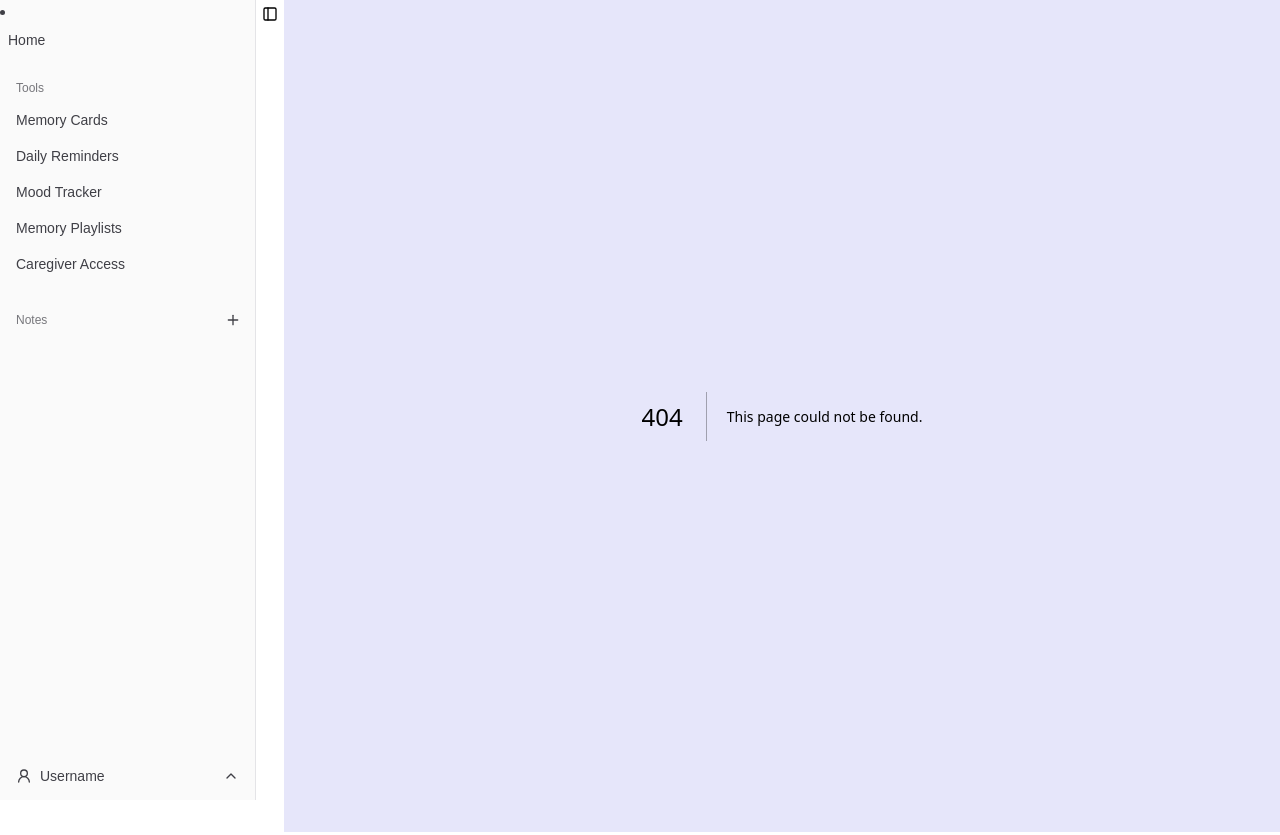
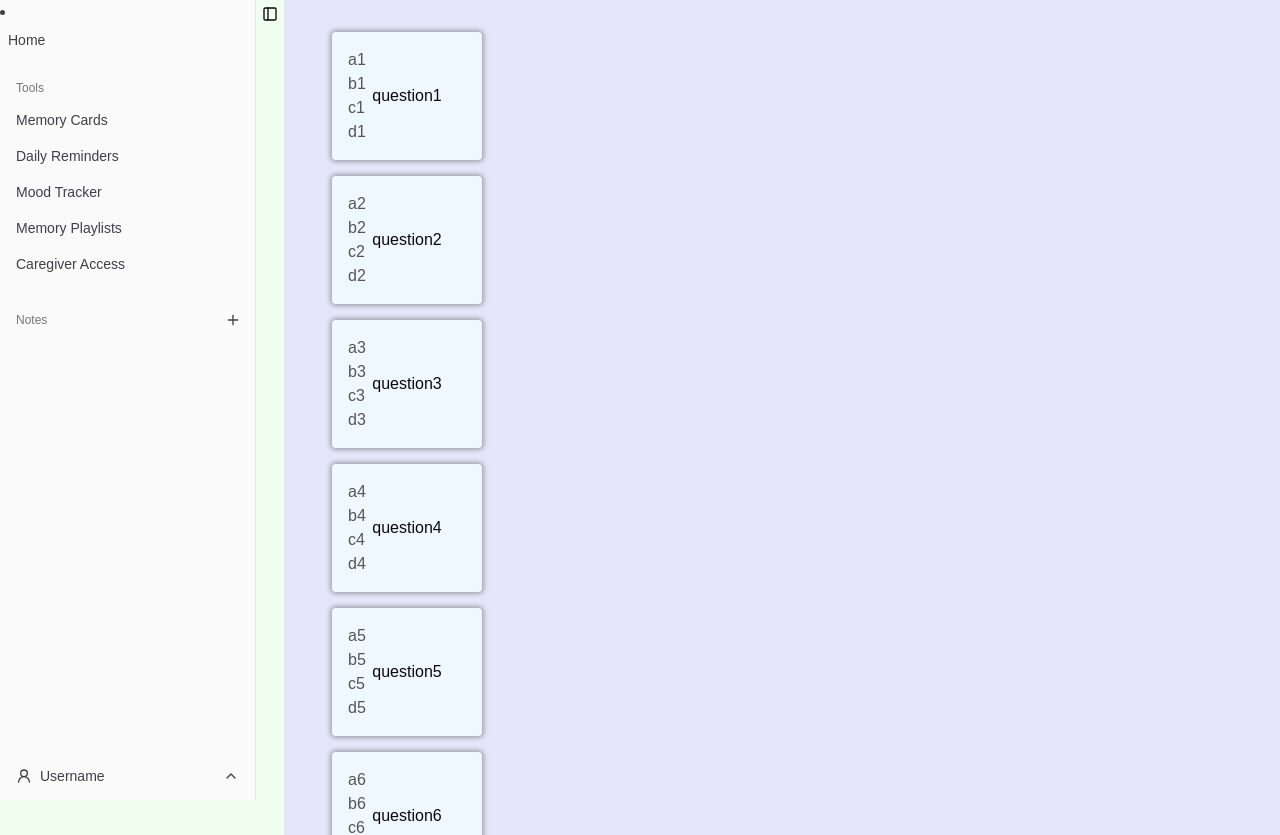
Before and after one commit to hmonga/HackRU-Fall-24, a Next.js app: page /memorycards in a window 1280 px wide. Before the commit this address had no page. Shown: the top 835 px of the page. Built offline with nearby package versions, Linux system fonts and the light colour scheme.

Commit message:
hi hello

```diff
--- /dev/null
+++ b/app/memorycards/Flashcard.js
@@ -0,0 +1,43 @@
+'use client'
+
+import React, {useState, useEffect, useRef} from 'react'
+
+export default function Flashcard({flashcard}) {
+    const [flip, setFlip] = useState(false)
+    const [height, setHeight] = useState('initial')
+    const frontEl = useRef();
+    const backEl = useRef();
+
+    function setMaxHeight(){
+      const frontHeight = frontEl.current.getBoundingClientRect().height;
+      const backHeight = backEl.current.getBoundingClientRect().height;
+      setHeight(Math.max(frontHeight,backHeight,100))
+    }
+
+    useEffect(setMaxHeight, [flashcard.question, flashcard.answer, flashcard.options])
+    useEffect(() =>{
+      window.addEventListener('resize',setMaxHeight)
+      return () => window.removeEventListener('resize',setMaxHeight)
+    }, [])
+
+    return (
+    <div
+    className = {`card ${flip ? 'flip' : ''}`}
+    style = {{height : height}}
+    onClick={() => setFlip(!flip)}
+    >
+        <div className = "front" ref = {frontEl}>
+            {/* { {flashcard.question} } */}
+            <div className = "flashcard-options">
+                {flashcard.options.map(option => {
+                  console.log('option: ', option);
+                    return <div key={option} className = "flashcard-option"> {option} </div>
+                })}
+            </div>
+
+        </div>
+        <div className = "back" ref={backEl}>{flashcard.answer}</div>
+      {flip ? flashcard.answer : flashcard.question}
+    </div>
+  )
+}
--- /dev/null
+++ b/app/memorycards/FlashcardList.js
@@ -0,0 +1,14 @@
+"use client"
+
+import React from 'react'
+import Flashcard from './flashcard'
+
+export default function FlashcardList({flashcards}) {
+  return (
+    <div className = "card-grid">
+      {flashcards.map(flashcard => {
+        return <Flashcard flashcard = {flashcard} key = {flashcard.id}/>
+      })}
+    </div>
+  )
+}
--- /dev/null
+++ b/app/memorycards/app.css
@@ -0,0 +1,74 @@
+
+body {
+    background-color: honeydew;
+    margin: 0;
+
+}
+
+.container{
+    max-width: 900px;
+    margin: 1rem 2rem;
+}
+
+.card-grid{
+    display: grid;
+    align-items: center;
+    grid-template-columns: repeat(auto-fil,minmax(200px, 1fr));
+    gap: 1rem;
+
+}
+
+.card{
+    display: flex;
+    justify-content: center;
+    align-items: center;
+    position: relative;
+    border-radius: .25rem;
+    box-shadow: 0 0 5px 2px rgba(0, 0, 0, .3);
+    background-color: aliceblue;
+    transform-style: preserve-3d;
+    height: 150px;
+    width: 150px;
+    transition: 150ms;
+    cursor: pointer;
+    transform: perspective (1000px) rotateY(var(--rotate-y,0));
+    translate: (var(--translate - y, 0));
+}
+
+.card:hover{
+    --translate-y: -2px;
+    box-shadow: 0 0 5px 2px rgba(0, 0, 0, .5);
+
+}
+.card.flip{
+    --rotate-y: 180deg;
+}
+
+.card .front{
+    left: 0;
+}
+.card .front,
+.card .back{
+    position: absolute;
+    padding: 1rem;
+    backface-visibility: hidden;
+}
+
+.card .back{
+    transform: rotateY(180deg);
+}
+
+.flashcard-options{
+    margin-top: .5rem;
+}
+
+.flashcard-options{
+    margin-top: .25rem;
+    color:#555;
+    font-size: .75 rem;
+}
+
+.flashcard-options:first-child{
+    margin-top:0;
+
+}
--- /dev/null
+++ b/app/memorycards/page.js
@@ -0,0 +1,133 @@
+'use client'
+import React, {useState} from 'react';
+import FlashcardList from './flashcardlist';
+import './app.css'
+
+function App(){
+    const [flashcard, setflashcards] = useState(SAMPLE_FLASHCARDS)
+
+    // useEffect(() =>{
+
+    // },[]
+    // )
+    return(
+        <div className = "container">
+             <FlashcardList flashcards={flashcard}/>
+        </div>
+
+    );
+}
+const SAMPLE_FLASHCARDS = [
+    {
+        id: 1,
+        question: 'question1',
+        answer: 'a1',
+        options: [
+            'a1',
+            'b1',
+            'c1',
+            'd1'
+        ]
+    },
+    {
+        id: 2,
+        question: 'question2',
+        answer: 'a2',
+        options: [
+            'a2',
+            'b2',
+            'c2',
+            'd2'
+        ]
+    },
+    {
+        id: 3,
+        question: 'question3',
+        answer: 'a3',
+        options: [
+            'a3',
+            'b3',
+            'c3',
+            'd3'
+        ]
+    },
+    {
+        id: 4,
+        question: 'question4',
+        answer: 'a4',
+        options: [
+            'a4',
+            'b4',
+            'c4',
+            'd4'
+        ]
+    },
+    {
+        id: 5,
+        question: 'question5',
+        answer: 'a5',
+        options: [
+            'a5',
+            'b5',
+            'c5',
+            'd5'
+        ]
+    },
+    {
+        id: 6,
+        question: 'question6',
+        answer: 'a6',
+        options: [
+            'a6',
+            'b6',
+            'c6',
+            'd6'
+        ]
+    },
+    {
+        id: 7,
+        question: 'question7',
+        answer: 'a7',
+        options: [
+            'a7',
+            'b7',
+            'c7',
+            'd7'
+        ]
+    },
+    {
+        id: 8,
+        question: 'question8',
+        answer: 'a8',
+        options: [
+            'a8',
+            'b8',
+            'c8',
+            'd8'
+        ]
+    },
+    {
+        id: 9,
+        question: 'question9',
+        answer: 'a9',
+        options: [
+            'a9',
+            'b9',
+            'c9',
+            'd9'
+        ]
+    },
+    {
+        id: 10,
+        question: 'question10',
+        answer: 'a10',
+        options: [
+            'a10',
+            'b10',
+            'c10',
+            'd10'
+        ]
+    }
+]
+
+export default App;
```
Also changed, not shown: app/memorycards/plus sign.js (added).
